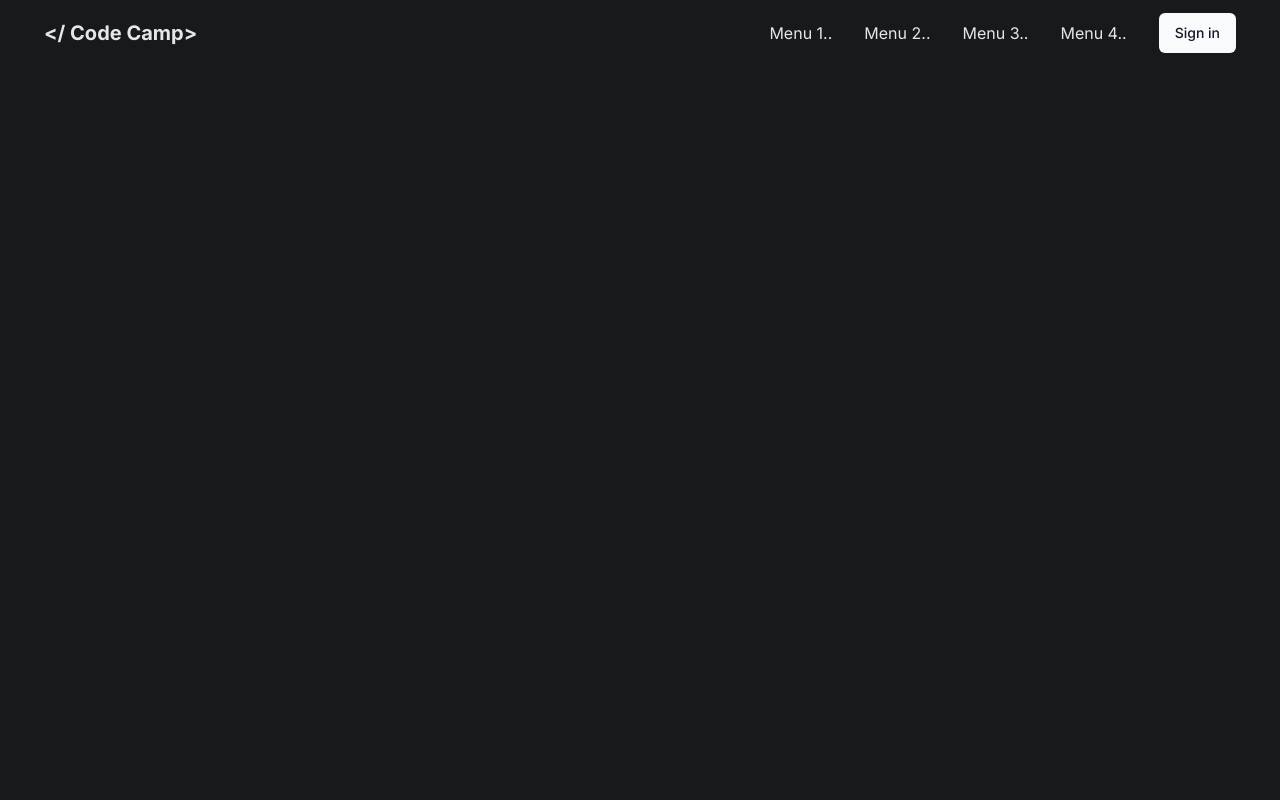
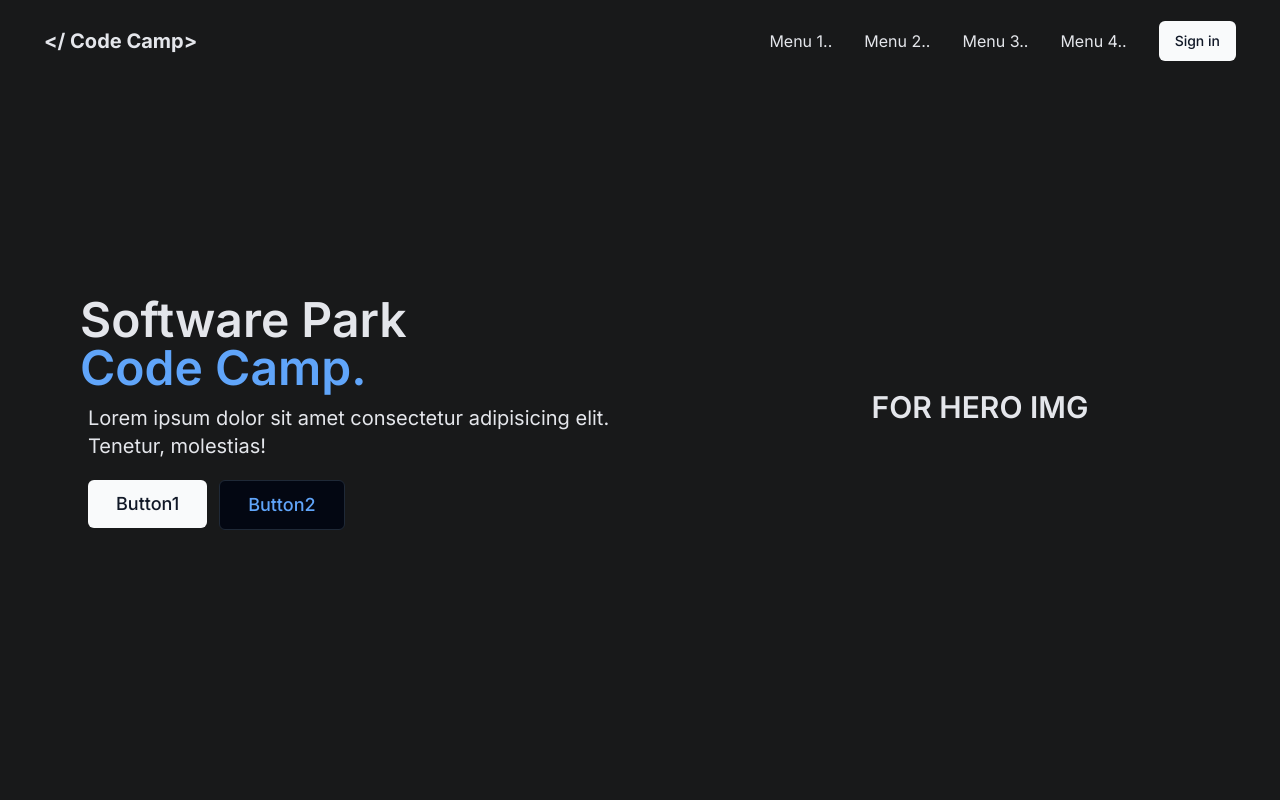
Before and after one commit to Siravitt/alumni-fe, a Next.js app in the folder user-fe/: page / in a window 1280 px wide. Shown: the top 800 px of the page. Built offline with nearby package versions, Linux system fonts and the light colour scheme.

Commit message:
added hero section

```diff
--- a/user-fe/src/app/page.tsx
+++ b/user-fe/src/app/page.tsx
@@ -1,4 +1,5 @@
 import Header from "@/components/Header/Header"
+import Hero from "@/components/Hero/Hero"
 
 export default function Home() {
   return (
@@ -6,6 +7,7 @@ export default function Home() {
       <div className="grid h-screen grid-cols-12 grid-rows-12">
         <Header />
         {/* TODO: add hero-image */}
+        <Hero />
       </div>
       <div className="h-screen w-screen">
         <div className="grid h-screen grid-cols-12 grid-rows-12">
--- a/user-fe/src/components/Header/Header.tsx
+++ b/user-fe/src/components/Header/Header.tsx
@@ -4,7 +4,7 @@ import HeaderMenu from "../HeaderMenu/HeaderMenu"
 function Header() {
   return (
     <div className="col-span-12 h-full px-3">
-      <div className="flex h-full items-center justify-between px-4 md:px-8">
+      <div className="flex h-full items-center justify-between px-4 pt-4 md:px-8">
         <HeaderLogo />
         <HeaderMenu />
       </div>
--- /dev/null
+++ b/user-fe/src/components/Hero/Hero.tsx
@@ -0,0 +1,15 @@
+import React from "react"
+import { Button } from "../ui/button"
+import HeroLeft from "./HeroLeft"
+import HeroRight from "./HeroRight"
+
+function Hero() {
+  return (
+    <div className="justify-center] flex h-[85vh] w-screen items-center">
+      <HeroLeft />
+      <HeroRight />
+    </div>
+  )
+}
+
+export default Hero
--- /dev/null
+++ b/user-fe/src/components/Hero/HeroLeft.tsx
@@ -0,0 +1,32 @@
+import React from "react"
+import { Button } from "../ui/button"
+
+function HeroLeft() {
+  return (
+    <div className="ml-[5rem] flex w-full flex-col justify-center">
+      <div>
+        <h1 className="text-[3rem] font-semibold">Software Park</h1>
+        <h1 className="-mt-[1.5rem] text-[3rem] font-semibold text-blue-400">
+          Code Camp.
+        </h1>
+      </div>
+      <p className="pl-2 text-xl">
+        Lorem ipsum dolor sit amet consectetur adipisicing elit. Tenetur,
+        molestias!
+      </p>
+      <div className="ml-2 mt-5 flex gap-3">
+        <Button className="bg-blue-400 px-7 py-6 text-lg hover:bg-blue-400/80">
+          Button1
+        </Button>
+        <Button
+          variant="outline"
+          className="border-blue-400 bg-transparent px-7 py-6 text-lg text-blue-400 hover:bg-blue-400/15 hover:text-blue-400 "
+        >
+          Button2
+        </Button>
+      </div>
+    </div>
+  )
+}
+
+export default HeroLeft
--- /dev/null
+++ b/user-fe/src/components/Hero/HeroRight.tsx
@@ -0,0 +1,11 @@
+import React from "react"
+
+function HeroRight() {
+  return (
+    <div className="flex w-full justify-center">
+      <h1 className="text-3xl font-semibold">FOR HERO IMG</h1>
+    </div>
+  )
+}
+
+export default HeroRight
```
